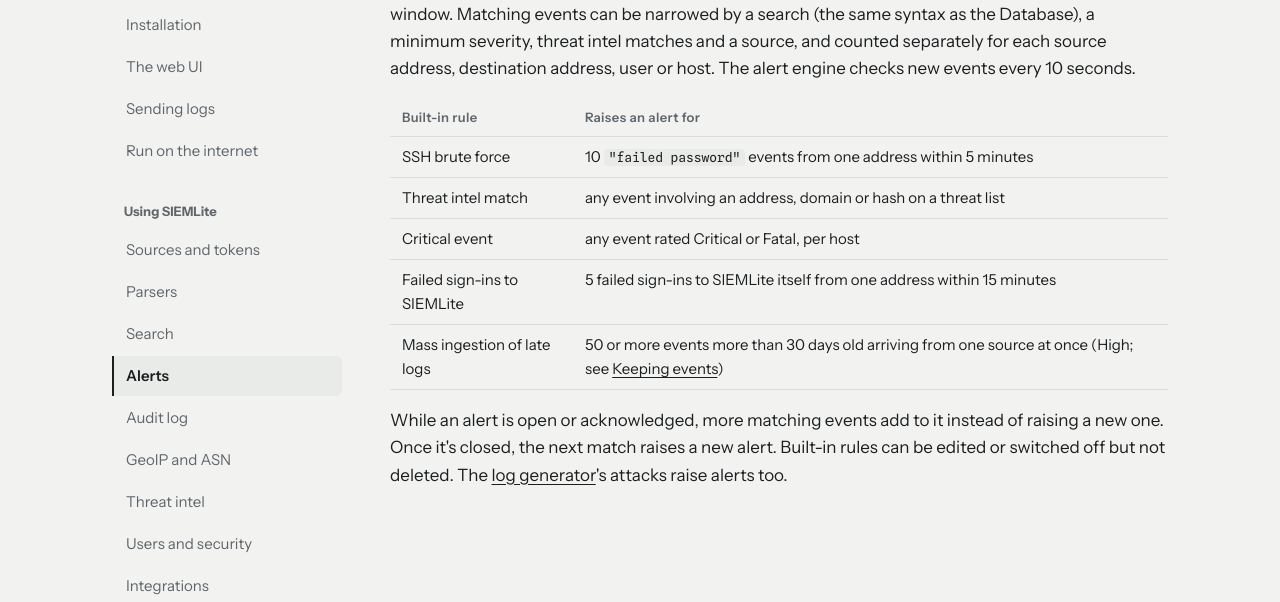
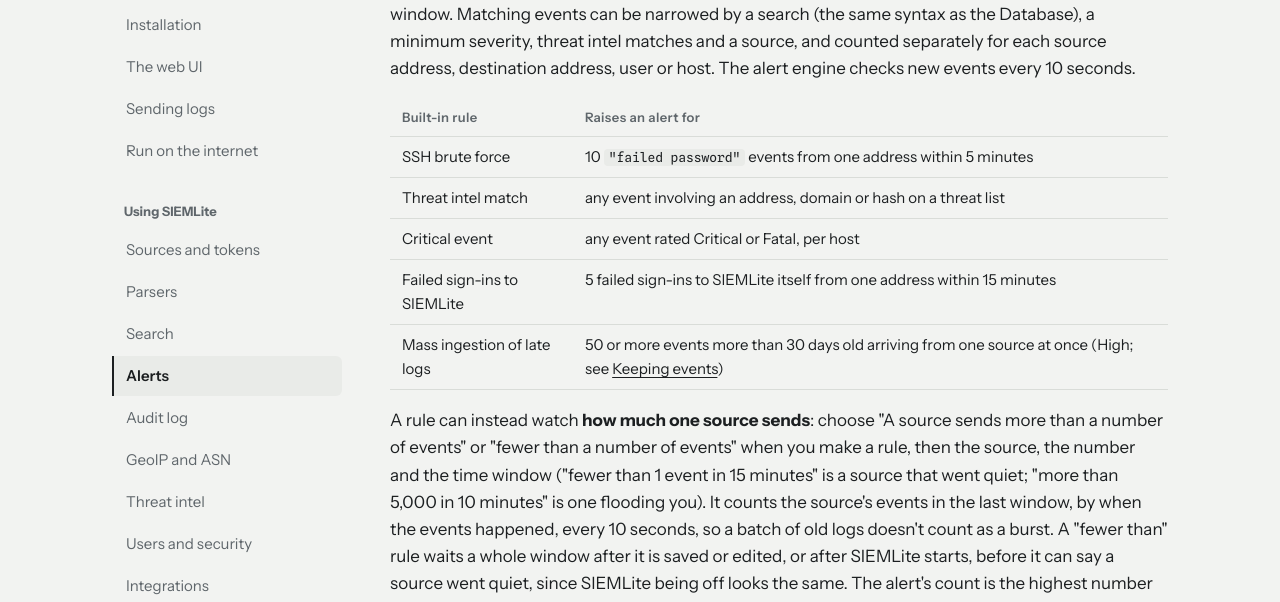
Before and after one commit to justwaters/SIEMLite, a plain HTML site: page docs/alerts.html in a window 1280 px wide. Shown: the part 191-793 px from the top of the page. Drawn offline with Linux system fonts and the light colour scheme.

Commit message:
Docs for v0.24

```diff
--- a/docs/alerts.html
+++ b/docs/alerts.html
@@ -90,6 +90,13 @@
 </tr>
 </tbody>
 </table></div>
+<p>A rule can instead watch <strong>how much one source sends</strong>: choose "A source sends more than a number of events" or "fewer than a
+number of events" when you make a rule, then the source, the number and the time window ("fewer than 1 event in 15 minutes" is
+a source that went quiet; "more than 5,000 in 10 minutes" is one flooding you). It counts the source's events in the last
+window, by when the events happened, every 10 seconds, so a batch of old logs doesn't count as a burst. A "fewer than" rule
+waits a whole window after it is saved or edited, or after SIEMLite starts, before it can say a source went quiet, since
+SIEMLite being off looks the same. The alert's count is the highest number seen for "more than" and the lowest for "fewer than".
+A source can't be deleted while a rule watches it.</p>
 <p>While an alert is open or acknowledged, more matching events add to it instead of raising a new one. Once it's closed,
 the next match raises a new alert. Built-in rules can be edited or switched off but not deleted. The <a href="test-logs.html">log
 generator</a>'s attacks raise alerts too.</p>
```
Also changed, not shown: docs/api-reference.html (+1 -1 lines), docs/installation.html (+1 -1 lines).
